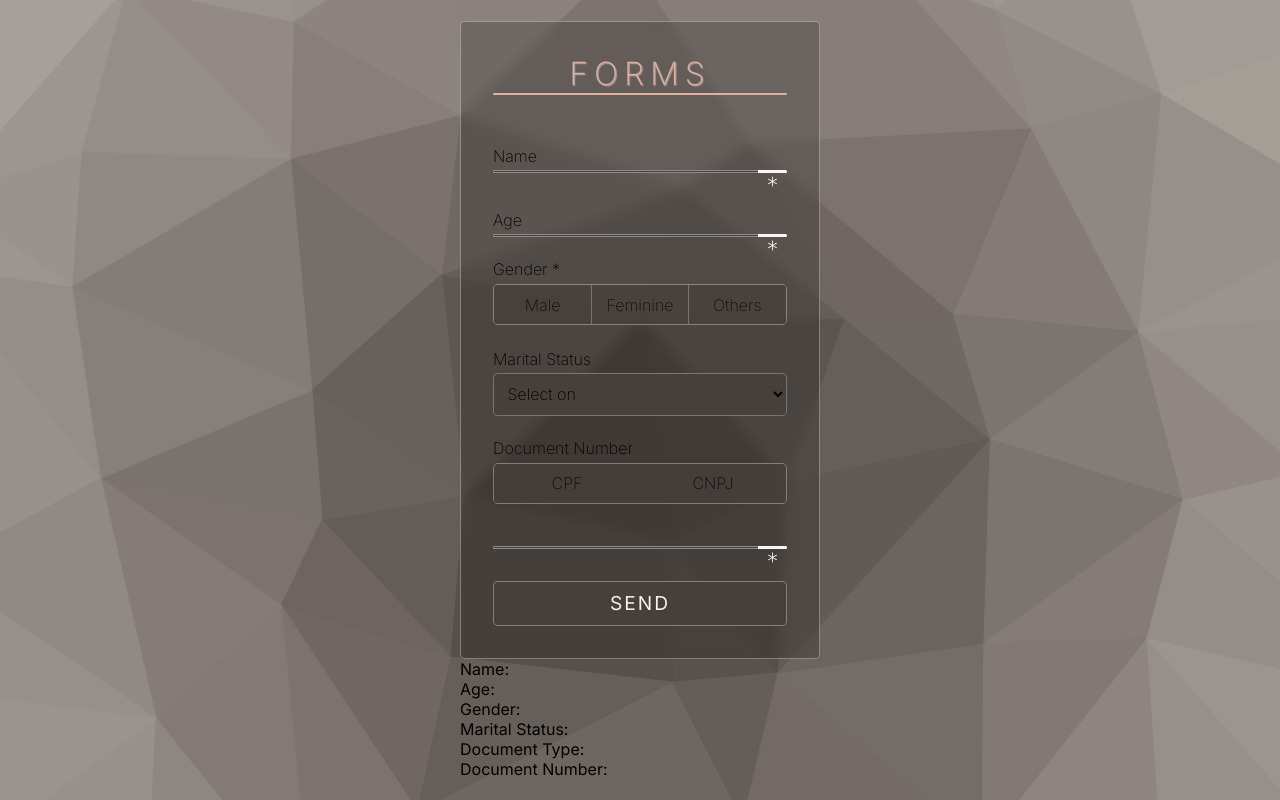
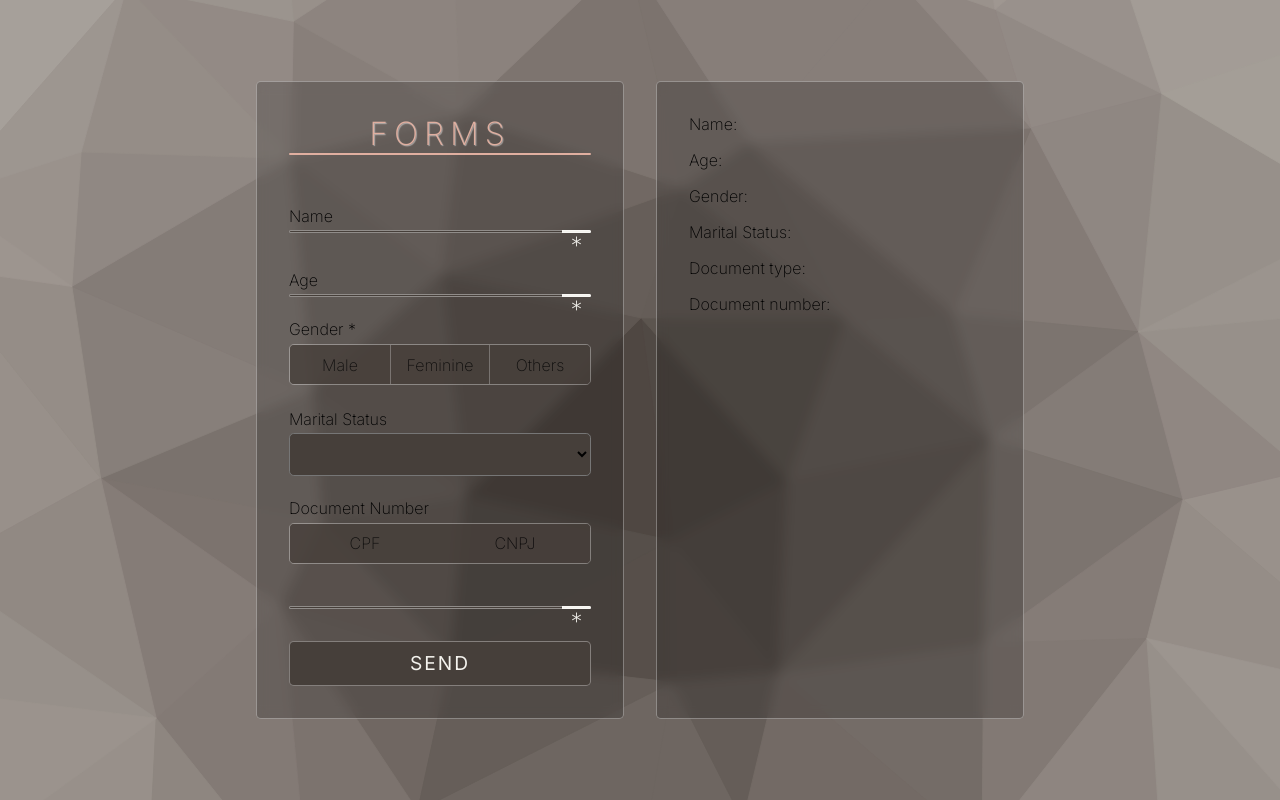
Before and after one commit to abrxao/EBAC-React, a Next.js app in the folder forms/: page / in a window 1280 px wide. Built offline with nearby package versions, Linux system fonts and the light colour scheme.

Commit message:
feat: criando e estilizando area de respostas

```diff
--- a/forms/pages/components/Form/index.jsx
+++ b/forms/pages/components/Form/index.jsx
@@ -14,7 +14,7 @@ class Form extends React.Component{
             modal: "",
             erroCamps:[],
             genders:["Male","Feminine","Others"],
-            maritalStatus: ["Select on","Married","Single","Divorced","Widowed"],
+            maritalStatus: ["","Married","Single","Divorced","Widowed"],
             answers:{
                 name:{
                     value:"",
@@ -39,6 +39,18 @@ class Form extends React.Component{
                 }
 
             },
+            results:{
+                name:"",
+                age:"",
+                gender:"",
+                maritalStatus:"",
+                document:{
+                    area:"CPF2",
+                    type:"",
+                    number:""
+                },
+            }
+            ,
             status:false
         }
 
@@ -162,8 +174,14 @@ class Form extends React.Component{
         }else{
             this.setState({
                 ...this.state,
-                    status: true
-            })
+                results:{
+                    name: this.state.answers.name.value,
+                    age: this.state.answers.age.value,
+                    gender: this.state.answers.gender.value,
+                    maritalStatus: this.state.answers.maritalStatus.value,
+                    document: this.state.answers.document
+                }
+            });
         }
 
         setTimeout(()=>{
@@ -262,13 +280,13 @@ class Form extends React.Component{
                             <ModalErro visible={this.state.modal}/>
                     </form>
                 </div>
-                <div className="anwsersForm">
-                        <p>Name:{this.state.status && this.state.answers.name.value}</p>
-                        <p>Age:{this.state.status && this.state.answers.age.value}</p>
-                        <p>Gender: {this.state.status && this.state.answers.gender.value}</p>
-                        <p>Marital Status: {this.state.status && this.state.answers.maritalStatus}</p>
-                        <p>Document Type: {this.state.status && this.state.answers.document.type}</p>
-                        <p>Document Number: {this.state.status && this.state.answers.document.number}</p>
+                <div className="answersForm">
+                        <p>Name: {this.state.results.name}</p>
+                        <p>Age: {this.state.results.age}</p>
+                        <p>Gender: {this.state.results.gender}</p>
+                        <p>Marital Status: {this.state.results.maritalStatus}</p>
+                        <p>Document type: {this.state.results.document.type}</p>
+                        <p>Document number: {this.state.results.document.number}</p>
                 </div>
 
 
--- a/forms/styles/Form.scss
+++ b/forms/styles/Form.scss
@@ -168,8 +168,32 @@
 
 .webApp{
     width: 94%;
-    max-width: 360px;
+    display: flex;
+    max-width: 768px;
+    gap: 2rem;
     margin: auto;
+    @media (max-width: 768px) {
+        display: block;
+        .answersForm,.Form{
+            margin-top: 1.5rem;
+        }
+    }
+}
+
+.answersForm{
+    background-color: #0003;
+    border: 1px solid #fff5;
+    backdrop-filter: blur(6px);
+    width: 100%;
+    padding: 2rem;
+    border-radius: .3rem;
+    position: relative;
+    overflow: hidden;
+    p{
+        margin-bottom: 1rem;
+        font-size: 1rem;
+        font-weight: 200;
+    }
 }
 
 .Form{
```
